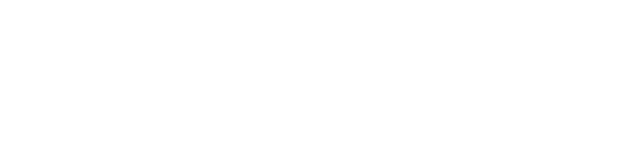
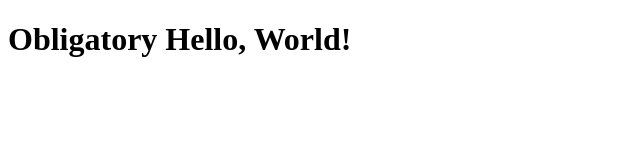
Before and after one commit to jcmann/fuzzy-octo-engine, a plain HTML site: page index.html in a window 1280 px wide. Shown: the whole page, without its empty margins (0-640 px from the left). Drawn offline with Linux system fonts and the light colour scheme.

Commit message:
commit these tiny changes

```diff
--- a/index.html
+++ b/index.html
@@ -3,9 +3,13 @@
 <head>
     <meta charset="UTF-8">
     <meta name="viewport" content="width=device-width, initial-scale=1.0">
-    <title>Document</title>
+    <title>Home - Test Site</title>
 </head>
+
+
 <body>
+
+    <h1>Obligatory Hello, World!</h1>
 
 </body>
 </html>
```
